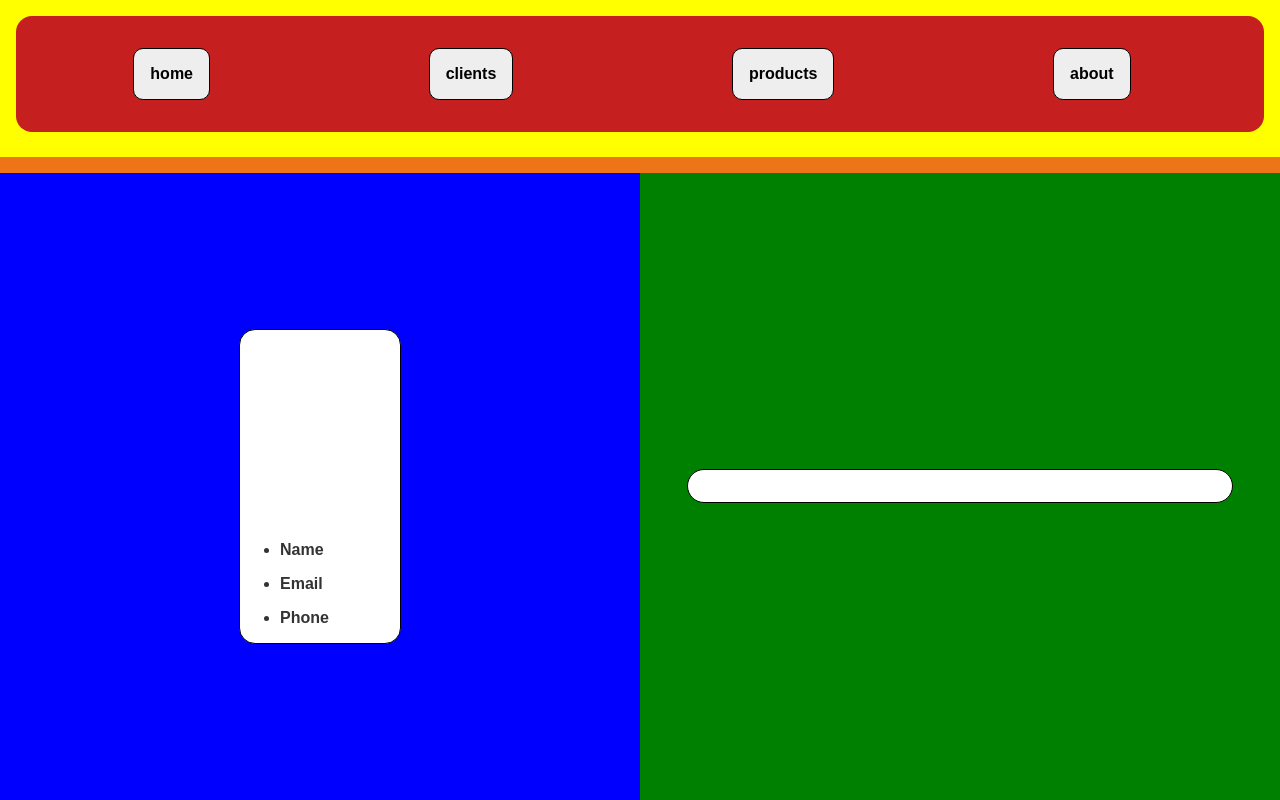
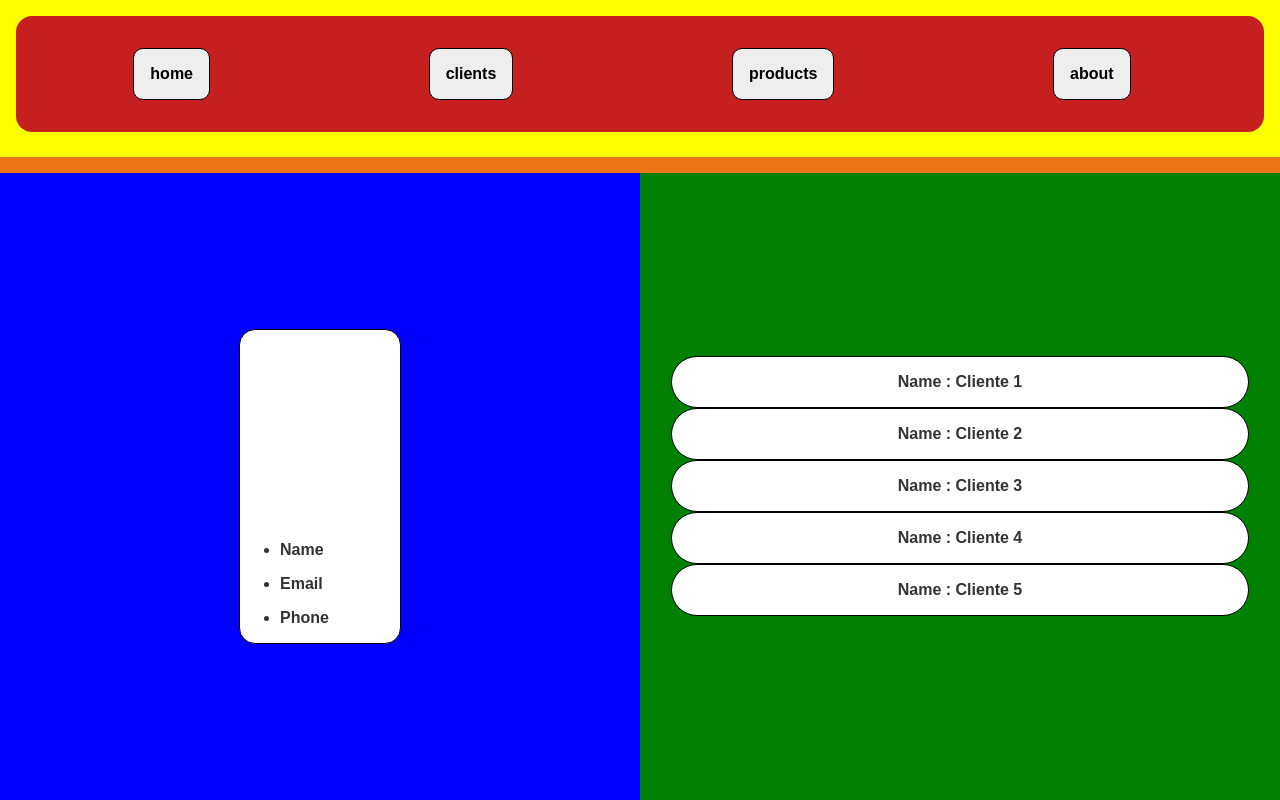
Before and after one commit to phedrohenriique/capital-empreendedor-test-frontend, an Angular app: page / in a window 1280 px wide. Built offline with nearby package versions, Linux system fonts and the light colour scheme.

Commit message:
mocked database implemented

```diff
--- a/src/app/database/database.json
+++ b/src/app/database/database.ts
@@ -1,46 +1,58 @@
-{
-    "users": {
-        "cliente1@example.com": {
-            "name": "Cliente 1",
-            "email": "cliente1@example.com",
-            "isActive": true,
-            "phone": "(19) 99999-9999",
-            "revenue": 1000000,
-            "agreedTerms": true
+type DatabaseProps = {
+    users: {
+        name: string,
+        email: string,
+        isActive: boolean,
+        phone : string,
+        revenue: number,
+        agreedTerms: boolean
+    }[]
+    opportunities: {}
+}
+
+export const database: DatabaseProps = {
+    users: [
+        {
+            name: "Cliente 1",
+            email: "cliente1@example.com",
+            isActive: true,
+            phone: "(19) 99999-9999",
+            revenue: 1000000,
+            agreedTerms: true
         },
-        "cliente2@example.com": {
-            "name": "Cliente 2",
-            "email": "cliente2@example.com",
-            "isActive": true,
-            "phone": "(19) 91111-1111",
-            "revenue": 550000,
-            "agreedTerms": false
+        {
+            name: "Cliente 2",
+            email: "cliente1@example.com",
+            isActive: true,
+            phone: "(19) 99999-9999",
+            revenue: 1000000,
+            agreedTerms: true
         },
-        "cliente3@example.com": {
-            "name": "Cliente 3",
-            "email": "cliente3@example.com",
-            "isActive": true,
-            "phone": "(11) 92222-2222",
-            "revenue": 150000,
-            "agreedTerms": true
+        {
+            name: "Cliente 3",
+            email: "cliente1@example.com",
+            isActive: true,
+            phone: "(19) 99999-9999",
+            revenue: 1000000,
+            agreedTerms: true
         },
-        "cliente4@example.com": {
-            "name": "Cliente 4",
-            "email": "cliente4@example.com",
-            "isActive": false,
-            "phone": "(19) 99999-3333",
-            "revenue": 10000000,
-            "agreedTerms": true
+        {
+            name: "Cliente 4",
+            email: "cliente1@example.com",
+            isActive: true,
+            phone: "(19) 99999-9999",
+            revenue: 1000000,
+            agreedTerms: true
         },
-        "cliente5@example.com": {
-            "name": "Cliente 5",
-            "email": "cliente5@example.com",
-            "isActive": true,
-            "phone": "(19) 99999-4444",
-            "revenue": 350000,
-            "agreedTerms": false
+        {
+            name: "Cliente 5",
+            email: "cliente1@example.com",
+            isActive: true,
+            phone: "(19) 99999-9999",
+            revenue: 1000000,
+            agreedTerms: true
         }
-    },
+    ],
     "opportunities": {
         "cliente1@example.com": {
             "opportunities": [
--- a/src/app/user-list/user-list.component.html
+++ b/src/app/user-list/user-list.component.html
@@ -15,16 +15,15 @@
         align-items: center;
         justify-content: space-around;
         gap: 1em;
-        padding: 1em;
         border: 1px solid black;
         background-color: white;
         height: fit-content;
-        width: 80%;
+        width: 90%;
     }
 </style>
 
 <div class="mainDiv">
-    <div class="userInfo">
-
+    <div *ngFor="let user of users" class="userInfo">
+        <p>Name : {{user.name}} </p>
     </div>
 </div>
--- a/src/app/user-list/user-list.component.ts
+++ b/src/app/user-list/user-list.component.ts
@@ -1,4 +1,5 @@
 import { Component, OnInit } from '@angular/core';
+import { database } from '../database/database';
 
 @Component({
   selector: 'app-user-list',
@@ -6,10 +7,16 @@ import { Component, OnInit } from '@angular/core';
   styleUrls: ['./user-list.component.css']
 })
 export class UserListComponent implements OnInit {
+  // this is where we can implement javascript logic
+
+
+  users = database.users
 
   constructor() { }
 
-  ngOnInit(): void {
-  }
+// logic that happens when the component is rendered
+ngOnInit(): void {
+  console.log(this.users)
+}
 
 }
```
